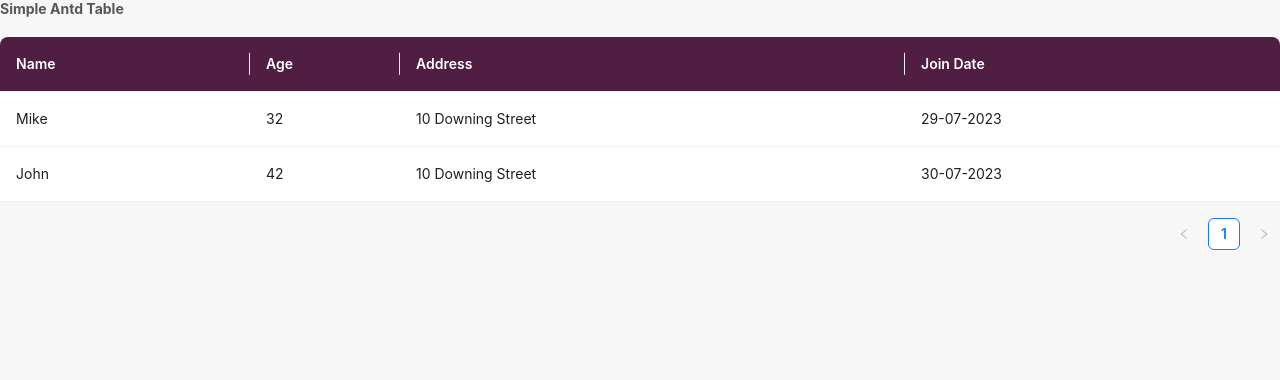
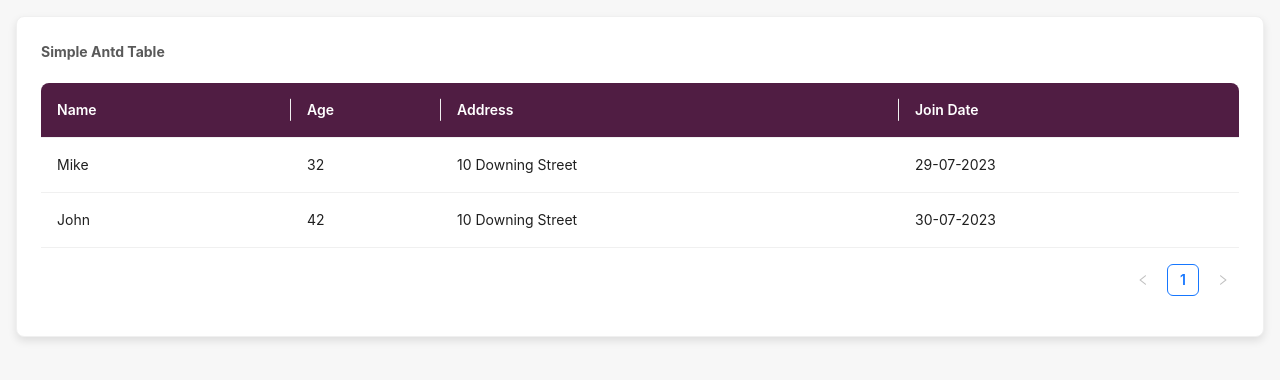
Before and after one commit to javierdimastri/table-comp, a React (Create React App) app: page /table-antd in a window 1280 px wide. Shown: the top 380 px of the page. Built offline with nearby package versions, Linux system fonts and the light colour scheme.

Commit message:
[hilman] add layout and add eslint rules

```diff
--- a/src/App.css
+++ b/src/App.css
@@ -24,6 +24,10 @@
 .table-purple-header.ant-table-wrapper thead > tr > th {
   background-color: #501D43;
   color: #fff;
+}
+
+.clickable-row .ant-table-row:hover{
+  cursor:pointer;
 }
 
 .page-title {
--- a/src/App.tsx
+++ b/src/App.tsx
@@ -1,30 +1,31 @@
-import React from "react";
+import React from 'react';
 import './App.css';
-import {Layout} from "antd";
-import {createBrowserRouter, RouterProvider} from "react-router-dom";
-import SimpleAntdTable from "./components/table/SimpleAntdTable";
+import { Layout } from 'antd';
+import { createBrowserRouter, RouterProvider } from 'react-router-dom';
+import AntdTableLayout from './components/layout/AntdTableLayout/AntdTableLayout';
 
 const { Content } = Layout;
-function App() {
-
-    const router = createBrowserRouter([
-        {
-            path: "/",
-            element: <> Welcome </>,
-        },
-        {
-            path: "/table-antd",
-            element: <SimpleAntdTable />,
-        },
-    ]);
+const App: React.FC = () => {
+  const router = createBrowserRouter([
+    {
+      path: '/',
+      element: <> Welcome </>
+    },
+    {
+      path: '/table-antd',
+      element: <AntdTableLayout />
+    }
+  ]);
 
   return (
     <div className="app">
         <Content className='main-content'>
-            <RouterProvider router={router} />
+            <div>
+                <RouterProvider key={'1'} router={router} />
+            </div>
         </Content>
     </div>
   );
-}
+};
 
 export default App;
--- /dev/null
+++ b/src/components/layout/AntdTableLayout/AntdTableLayout.css
@@ -0,0 +1,11 @@
+/* Styling for the card container */
+.ant-card {
+    margin: 16px;
+    border-radius: 8px;
+    box-shadow: 0 4px 8px rgba(0, 0, 0, 0.1);
+}
+
+/* Styling for the card title */
+.ant-card-head-title {
+    font-weight: bold;
+}
--- /dev/null
+++ b/src/components/layout/AntdTableLayout/AntdTableLayout.tsx
@@ -0,0 +1,34 @@
+import React from 'react';
+import { Card, Col, Row } from 'antd';
+import SimpleAntdTable from '../../table/SimpleAntdTable';
+import './AntdTableLayout.css';
+
+const AntdTableLayout: React.FC = () => {
+  const renderPageTitle = (text: string): JSX.Element => {
+    return (
+            <Row justify='space-between'>
+                <div>
+                    {text}
+                </div>
+            </Row>
+    );
+  };
+
+  return <Card className='antd-table-card'>
+      <Row className={'page-title'} justify='space-between'>
+          <Col span={12}>
+              {renderPageTitle('Simple Antd Table')}
+          </Col>
+          <Col span={12}>
+
+          </Col>
+      </Row>
+      <Row>
+          <Col span={24}>
+              <SimpleAntdTable />
+          </Col>
+      </Row>
+    </Card>;
+};
+
+export default AntdTableLayout;
--- a/src/components/table/SimpleAntdTable.tsx
+++ b/src/components/table/SimpleAntdTable.tsx
@@ -1,18 +1,16 @@
 import React from 'react';
-import {
-    Col, Row, Table
-} from 'antd';
-import moment from "moment";
-import {DATE_MONTH_YEAR_FORMAT} from "../../constants/constants";
-import { ColumnsType } from 'antd/lib/table';
+import { Table } from 'antd';
+import moment from 'moment';
+import { DATE_MONTH_YEAR_FORMAT } from '../../constants/constants';
+import { type ColumnsType } from 'antd/lib/table';
 
-const SimpleAntdTable = () => {
-    const renderData = (rowData) => {
-        return (rowData || '-');
+const SimpleAntdTable: React.FC = () => {
+  const renderData = (rowData: string): string => {
+    return rowData === '' ? '-' : rowData;
   };
 
-    const renderDate = (rowData) => {
-        return rowData && rowData !== '-' ? moment(rowData).format(DATE_MONTH_YEAR_FORMAT) : '-';
+  const renderDate = (rowData: string): string => {
+    return rowData !== '' ? moment(rowData).format(DATE_MONTH_YEAR_FORMAT) : '-';
   };
 
   const dataSource = [
@@ -29,10 +27,10 @@ const SimpleAntdTable = () => {
       age: 42,
       address: '10 Downing Street',
       joinDate: new Date(new Date().setDate(new Date().getDate() + 1))
-        },
+    }
   ];
 
-    const columns : ColumnsType<ColumnDataType> = [
+  const columns: ColumnsType<ColumnDataType> = [
     {
       title: 'Name',
       align: 'left',
@@ -66,40 +64,16 @@ const SimpleAntdTable = () => {
     }
   ];
 
-    const renderPageTitle = (text) => {
   return (
-            <Row justify='space-between'>
-                <div>
-                    {text}
-                </div>
-            </Row>
+      <Table
+    className={'clickable-row table-purple-header'}
+    dataSource={dataSource}
+    rowKey={'key'}
+    columns={columns}
+    />
   );
 };
 
-    return(
-        <>
-            <Row className={'page-title'} justify='space-between'>
-                <Col span={12}>
-                    {renderPageTitle('Simple Antd Table')}
-                </Col>
-                <Col span={12}>
-
-                </Col>
-            </Row>
-            <Row>
-                <Col span={24}>
-                    <Table
-                        className={'clickable-row table-purple-header'}
-                        dataSource={dataSource}
-                        rowKey={'_id'}
-                        columns={columns}
-                    />
-                </Col>
-            </Row>
-        </>
-    )
-}
-
 export default SimpleAntdTable;
 
-interface ColumnDataType { key: string; name: string; age: number; address: string; joinDate: Date; }
+interface ColumnDataType { key: string, name: string, age: number, address: string, joinDate: Date }
--- a/src/constants/constants.tsx
+++ b/src/constants/constants.tsx
@@ -1,2 +1 @@
-
 export const DATE_MONTH_YEAR_FORMAT = 'DD-MM-YYYY';
--- a/src/index.tsx
+++ b/src/index.tsx
@@ -1,13 +1,13 @@
 import React from 'react';
 import './index.css';
 import App from './App';
-import { createRoot } from 'react-dom/client'
+import { createRoot } from 'react-dom/client';
 
-const container = document.getElementById('root')
-const root = createRoot(container)
+const container = document.getElementById('root')!;
+const root = createRoot(container);
 
 root.render(
     <React.StrictMode>
         <App />
     </React.StrictMode>
-)
+);
--- a/tsconfig.json
+++ b/tsconfig.json
@@ -12,6 +12,8 @@
     "jsx": "react",
     "rootDir": ".",
     "baseUrl": "src",
+    "strict": true,
+    "strictNullChecks": true,
     "paths": {
       "@/public/*": ["./public/*"],
       "@/components/*": ["./src/components/*"],
```
Also changed, not shown: package.json (+11 -3 lines), .eslintrc.json (added), 1 other file (tests, documents, lock files or other folders). Lines whose indentation alone changed are shown as unchanged.
